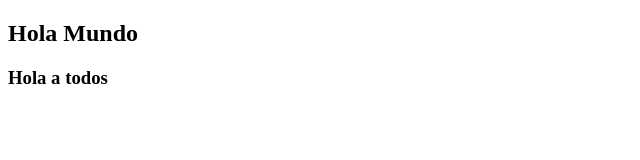
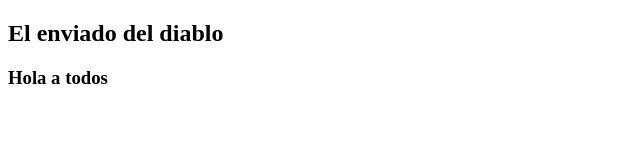
Before and after one commit to jraul6711-cloud/PrimerRepositorio_CH61, a plain HTML site: page index.html in a window 1280 px wide. Shown: the whole page, without its empty margins (0-640 px from the left). Drawn offline with Linux system fonts and the light colour scheme.

Commit message:
Se cambia encabezado

```diff
--- a/index.html
+++ b/index.html
@@ -6,7 +6,7 @@
     <title>Inicio</title>
   </head>
   <body>
-    <h2>Hola Mundo</h2>
+    <h2>El enviado del diablo</h2>
     <h3>Hola a todos</h3>
   </body>
 </html>
```
